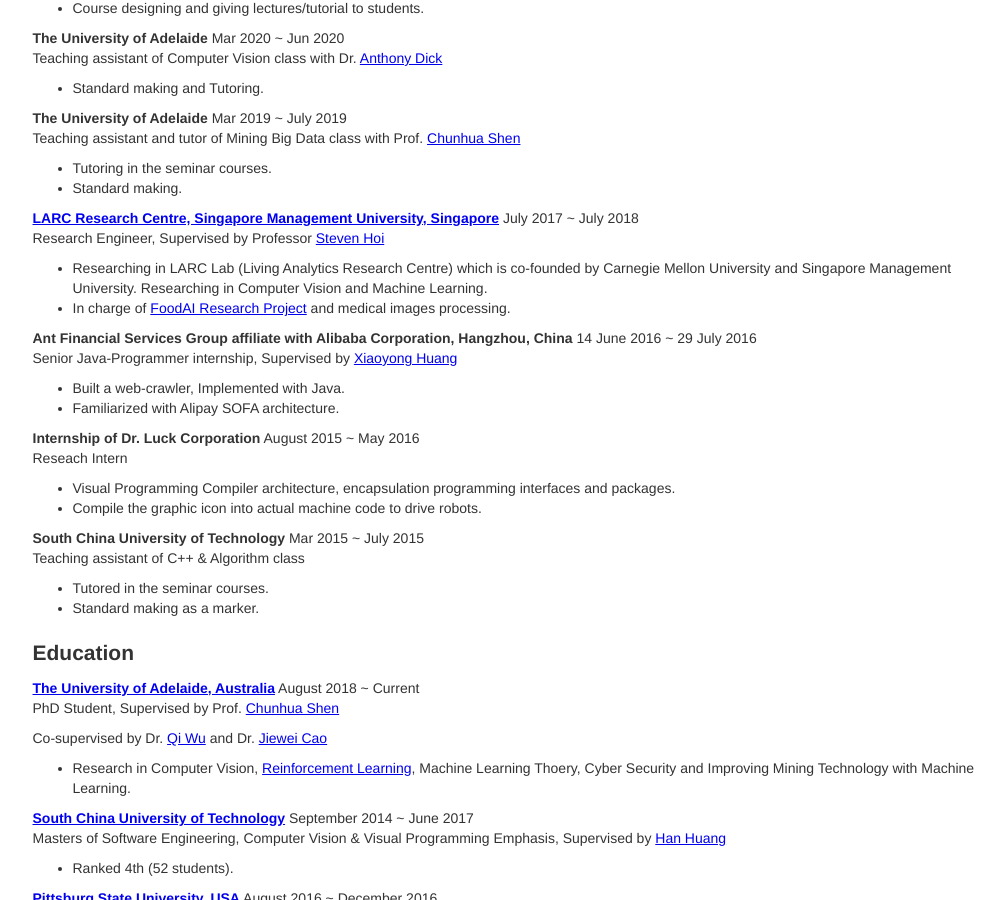
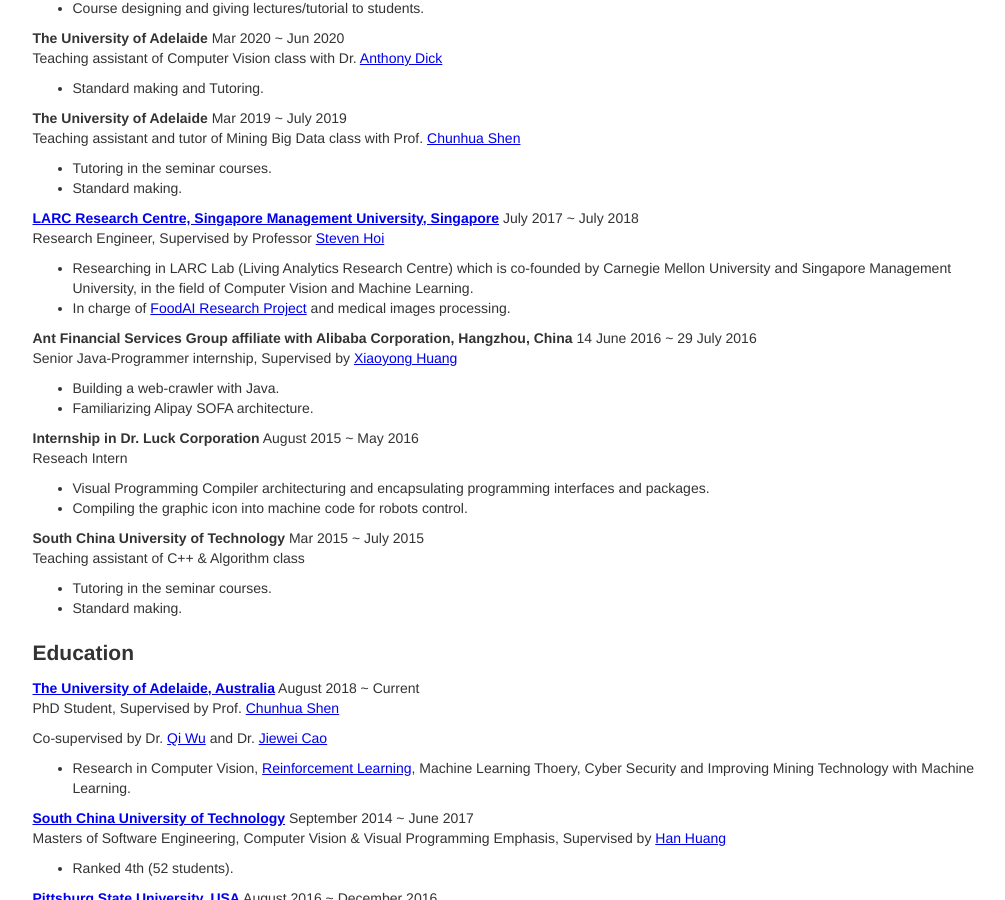
Before and after one commit to billhhh/whblog-omega, a Jekyll site: the page res/index.html, which Jekyll copies as it is, in a window 1280 px wide and 900 px high, scrolled down 1422 px. Shown: the whole window, without its empty margins (120-1125 px from the left). Built offline with Jekyll 4.4.1, drawn with Linux system fonts in a browser that asks for light colours.

Commit message:
Update index.html

```diff
--- a/res/index.html
+++ b/res/index.html
@@ -188,7 +188,7 @@
         <p>Research Engineer, Supervised by Professor <a href="http://stevenhoi.org/">Steven Hoi</a></p>
         <ul>
           <li>
-            Researching in LARC Lab (Living Analytics Research Centre) which is co-founded by Carnegie Mellon University and Singapore Management University. Researching in Computer Vision and Machine Learning.
+            Researching in LARC Lab (Living Analytics Research Centre) which is co-founded by Carnegie Mellon University and Singapore Management University, in the field of Computer Vision and Machine Learning.
           </li>
           <li>
             In charge of <a href = "http://foodai.org">FoodAI Research Project</a> and medical images processing.
@@ -202,24 +202,24 @@
         <p>Senior Java-Programmer internship, Supervised by <a href="https://www.linkedin.com/in/booyifun/">Xiaoyong Huang</a></p>
         <ul>
           <li>
-            Built a web-crawler, Implemented with Java.
+            Building a web-crawler with Java.
           </li>
           <li>
-            Familiarized with Alipay SOFA architecture.
+            Familiarizing Alipay SOFA architecture.
           </li>
         </ul>
       </div>
 
     <div class="row">
-        <strong>Internship of Dr. Luck Corporation</strong>
+        <strong>Internship in Dr. Luck Corporation</strong>
         <span class="time">August 2015 ~ May 2016</span>
         <p>Reseach Intern</p>
         <ul>
           <li>
-            Visual Programming Compiler architecture, encapsulation programming interfaces and packages.
+            Visual Programming Compiler architecturing and encapsulating programming interfaces and packages.
           </li>
           <li>
-            Compile the graphic icon into actual machine code to drive robots.
+            Compiling the graphic icon into machine code for robots control.
           </li>
         </ul>
       </div>
@@ -230,10 +230,10 @@
         <p>Teaching assistant of C++ & Algorithm class</p>
         <ul>
           <li>
-            Tutored in the seminar courses.
+            Tutoring in the seminar courses.
           </li>
           <li>
-            Standard making as a marker.
+            Standard making.
           </li>
         </ul>
       </div>
```
